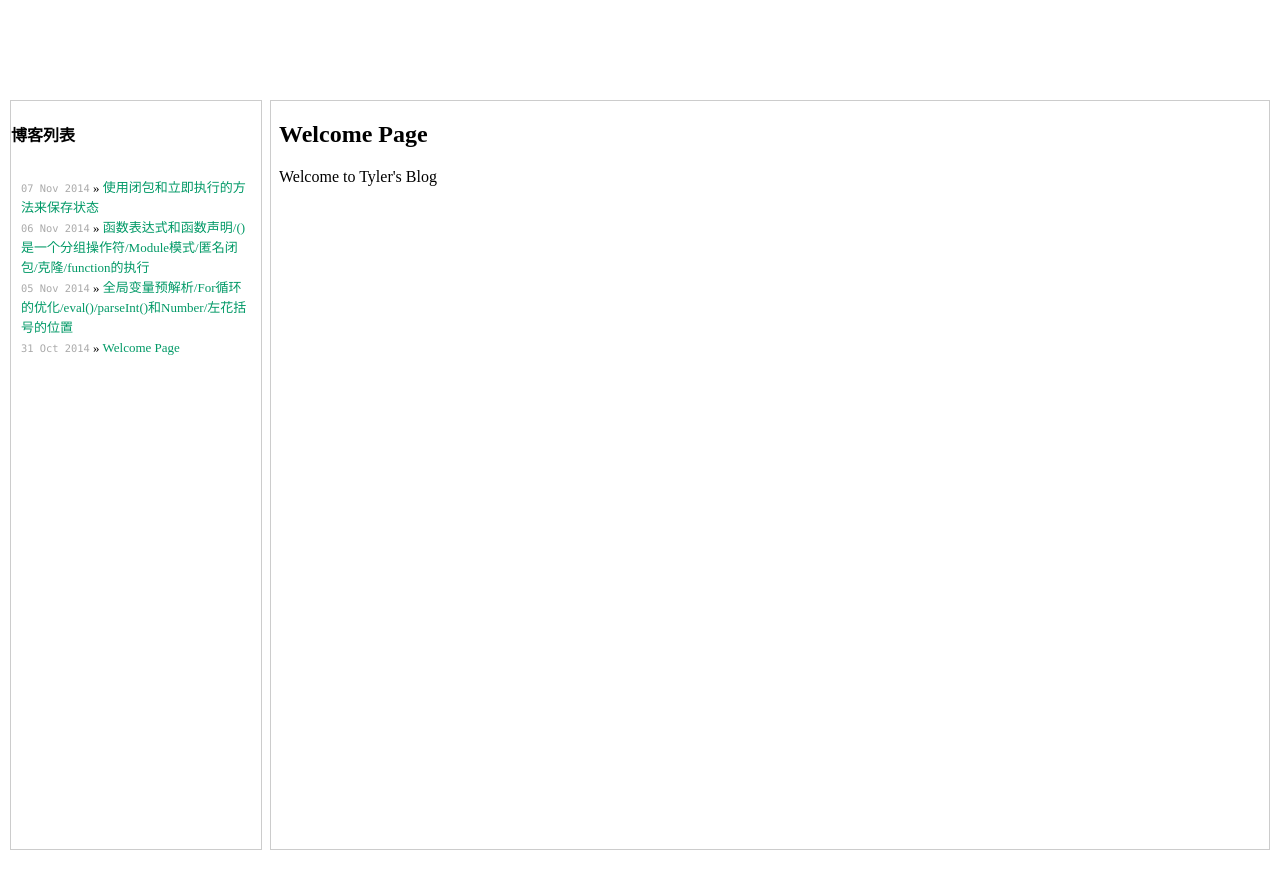
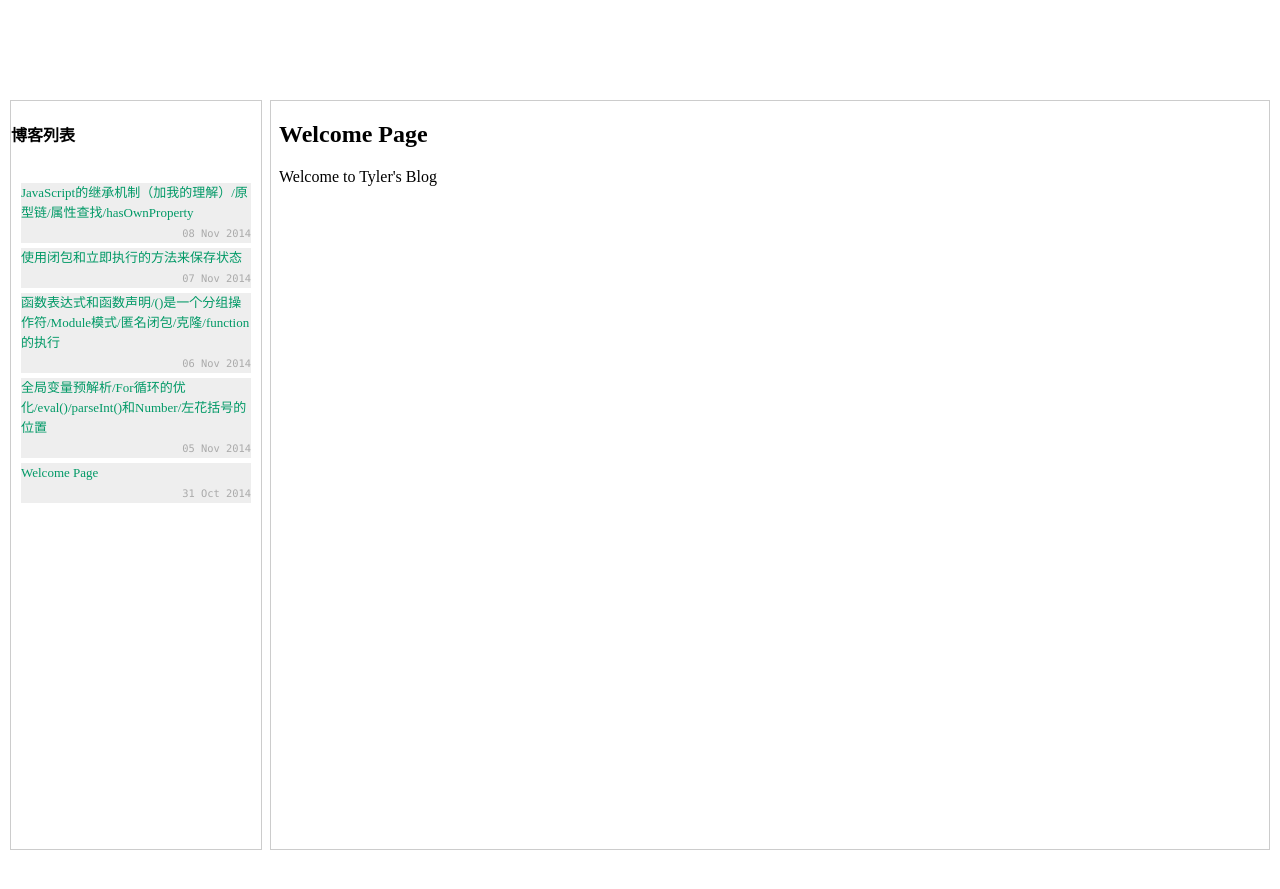
Before and after one commit to chaotyler/chaotyler.github.io, a Jekyll site: the page built from index.html, in a window 1280 px wide. Shown: the top 889 px of the page. Built offline with Jekyll 4.4.1, drawn with Linux system fonts in a browser that asks for light colours; Markdown is read by kramdown in place of the engine named in the settings.

Commit message:
new post and style change

```diff
--- /dev/null
+++ b/_posts/2014-11-08-JavaScript4.html
@@ -0,0 +1,121 @@
+---
+layout: post
+title: JavaScript的继承机制（加我的理解）/原型链/属性查找/hasOwnProperty
+---
+<p>
+	<strong>JavaScript的继承机制</strong>
+</p>
+<p>
+	JavaScript 不包含传统的类继承模型，而是使用 prototype 原型模型，虽然这经常被当作是 JavaScript 的缺点被提及，其实基于原型的继承模型比传统的类继承还要强大。实现传统的类继承模型是很简单，但是实现 JavaScript 中的原型继承则要困难的多。由于 JavaScript 是唯一一个被广泛使用的基于原型继承的语言，所以理解两种继承模式的差异是需要一定时间的，今天我们就来了解一下原型和原型链。
+</p>
+<p>
+	一个关于继承和实例化的例子
+</p>
+<p>
+	<span style="background-color: rgb(153, 255, 153);">function Shape(){</span>
+</p>
+<p>
+	<span style="background-color: rgb(153, 255, 153);">&nbsp; this.x = 0;</span>
+</p>
+<p>
+	<span style="background-color: rgb(153, 255, 153);">&nbsp; this.y = 0;</span>
+</p>
+<p>
+	<span style="background-color: rgb(153, 255, 153);">}</span>
+</p>
+<p>
+	<span style="background-color: rgb(153, 255, 153);">Shape.prototype.area = function(){</span>
+</p>
+<p>
+	<span style="background-color: rgb(153, 255, 153);">&nbsp; ...</span>
+</p>
+<p>
+	<span style="background-color: rgb(153, 255, 153);">}</span>
+</p>
+<p>
+	<span style="background-color: rgb(153, 255, 153);">function Circle(){</span>
+</p>
+<p>
+	<span style="background-color: rgb(153, 255, 153);">&nbsp; this.radius = 1;</span>
+</p>
+<p>
+	<span style="background-color: rgb(153, 255, 153);">}</span>
+</p>
+<p>
+	<span style="background-color: rgb(153, 255, 153);">Circle.prototype = new Shape();</span>
+</p>
+<p>
+	<span style="background-color: rgb(153, 255, 153);">Circle.prototype.area = function(){</span>
+</p>
+<p>
+	<span style="background-color: rgb(153, 255, 153);">&nbsp; ...</span>
+</p>
+<p>
+	<span style="background-color: rgb(153, 255, 153);">}</span>
+</p>
+<p>
+	<span style="background-color: rgb(153, 255, 153);">Circle.prototype.constructor = Circle;</span>
+</p>
+<p>
+	<span style="background-color: rgb(153, 255, 153);">var cir = new Circle();</span>
+</p>
+<p>
+	<strong>我的理解</strong>
+</p>
+<p>
+	JavaScript用function模拟class，一个function对象会自带prototype属性，这个属性是JS实现面向对象的关键。
+</p>
+<p>
+	Circle是Shape的子类，是通过在Circle的prototype中放置一个Shape的实例来实现功能传递的。
+</p>
+<p>
+	通过new来创建实例，实例是object类型，无prototype属性。Circle的所有实例都会共享同一份prototype，该prototype中包含Shape的一个实例，一处更改，处处更改。
+</p>
+<p>
+	注意将Circle的构造器指回Circle。
+</p>
+<p>
+	<strong>原型链&nbsp;</strong>如果按目录的形式来展开原型链，如下，cir作为主目录包含下面所有的内容。
+</p>
+<p>
+	~cir
+</p>
+<p>
+	~~radius
+</p>
+<p>
+	~~Circle.prototype(new Shape() &amp; area)
+</p>
+<p>
+	~~~{x y area}
+</p>
+<p>
+	~~~Shape.prototype
+</p>
+<p>
+	~~~~area
+</p>
+<p>
+	~~~~Object.prototype
+</p>
+<p>
+	~~~~~{toString ...}
+</p>
+<p>
+	<strong>属性查找</strong>
+</p>
+<p>
+	当查找一个对象的属性时，JavaScript 会向上遍历原型链，直到找到给定名称的属性为止，到查找到达原型链的顶部，也就是 Object.prototype，但是仍然没有找到指定的属性，就会返回 undefined。属性在查找的时候是先查找自身的属性，如果没有再查找原型，再没有，再往上走，一直插到Object的原型上，所以在某种层面上说，用 for in语句遍历属性的时候，效率也是个问题。<br />
+
+</p>
+<p>
+	<strong>hasOwnProperty</strong><br />
+
+</p>
+<p>
+	hasOwnProperty是Object.prototype的一个方法，他能判断一个对象的某个属性是否是自有属性，<span style="color:#ff0000;">而且hasOwnProperty是JavaScript中唯一一个在处理属性时不查找原型链的函数。</span><br />
+
+</p>
+<p>
+	但是hasOwnProperty可能会被轻易的覆盖，所以有时为了保险起见，要用Object的该方法，当然如果Object的方法也被更改就没办法了。
+</p>
--- a/index.html
+++ b/index.html
@@ -39,18 +39,28 @@ title: Tyler's Blog
   }
 
     .postsUl li {
+      margin: 5px 0px;
       line-height: 20px;
+      background-color: #eee;
     }
 
-      .postsUl li a {
-        text-decoration: none;
+   .postsUl li:hover {
+     background: #aaa;
+   }
+
+   .titleSpan {
       color: #009966;
     }
 
-    .postsUl span {
+    .dateDiv {
       color: #aaa;
       font-family: Monaco, "Courier New", monospace;
       font-size: 80%;
+      text-align: right;
+    }
+
+  .selected {
+    background-color: #aaa;
   }
 </style>
 <script>
@@ -64,7 +74,10 @@ title: Tyler's Blog
   <h4>博客列表</h4>
   <ul class="postsUl">
     {% for post in site.posts %}
-    <li><span>{{ post.date | date_to_string }}</span> &raquo; <a href="javascript:openBlog('{{ post.url }}');">{{ post.title }}</a></li>
+    <li onclick="openBlog('{{ post.url }}');">
+      <span class="titleSpan">{{ post.title }}</span>
+      <div class="dateDiv">{{ post.date | date_to_string }}</div>
+    </li>
     {% endfor %}
   </ul>
 </div>
```
Lines whose indentation alone changed are shown as unchanged.
